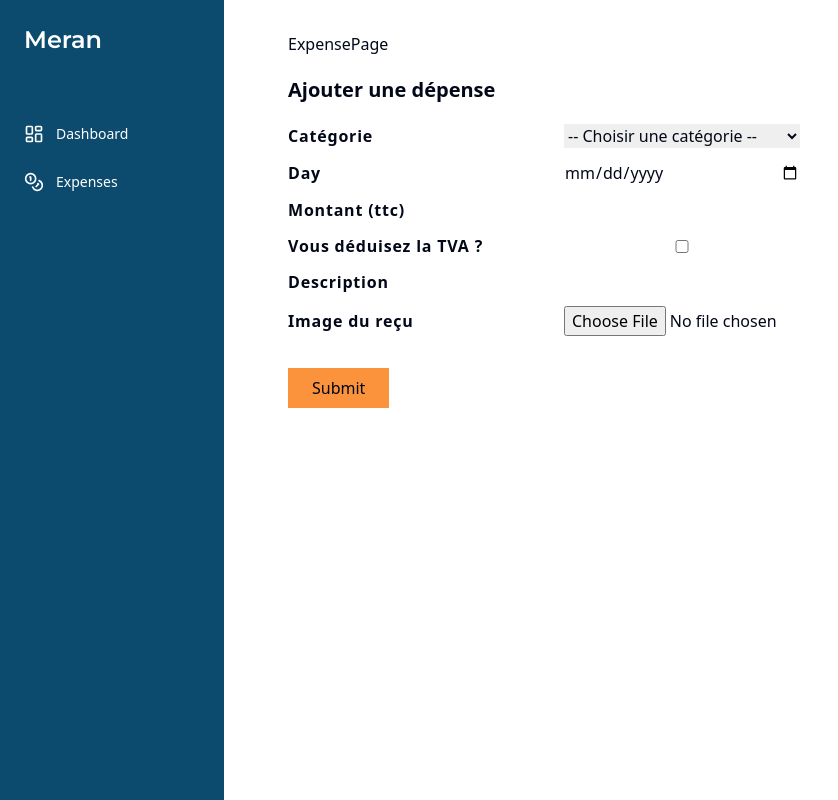
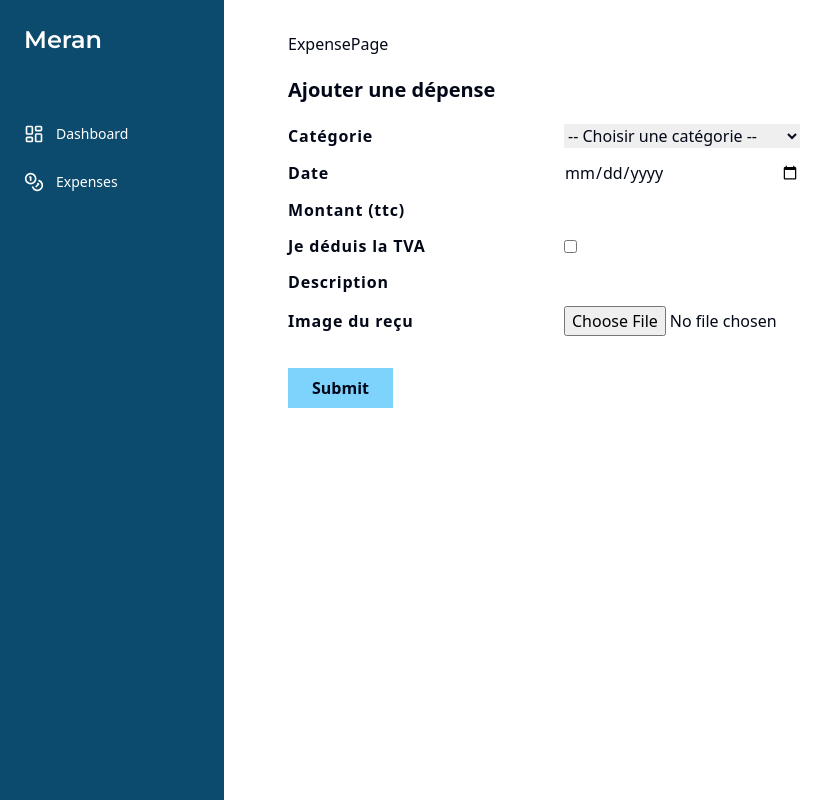
Before and after one commit to erischon/meran, a Next.js app: page /expenses in a window 1280 px wide. Shown: the whole page, without its empty margins (0-838 px from the left). Built offline with nearby package versions, Linux system fonts and the light colour scheme; no server answers.

Commit message:
Update ExpenseForm.tsx

```diff
--- a/src/components/expenses/ExpenseForm.tsx
+++ b/src/components/expenses/ExpenseForm.tsx
@@ -74,7 +74,7 @@ export default function ExpenseForm() {
     },
     {
       name: "day",
-      label: "Day",
+      label: "Date",
       inputField: () => (
         <input
           type="date"
@@ -98,13 +98,13 @@ export default function ExpenseForm() {
     },
     {
       name: "hasVAT",
-      label: "Vous déduisez la TVA ?",
+      label: "Je déduis la TVA",
       inputField: () => (
         <input
           type="checkbox"
           id="hasVAT"
           {...register("hasVAT")}
-          className="col-span-6"
+          className="col-span-6 justify-self-start"
         />
       ),
     },
@@ -214,7 +214,9 @@ export default function ExpenseForm() {
           );
         })}
 
-        <button className="bg-orange-400 py-2 px-6 my-5">Submit</button>
+        <button className="bg-sky-300 py-2 px-6 my-5 font-semibold">
+          Submit
+        </button>
       </form>
     </div>
   );
```
